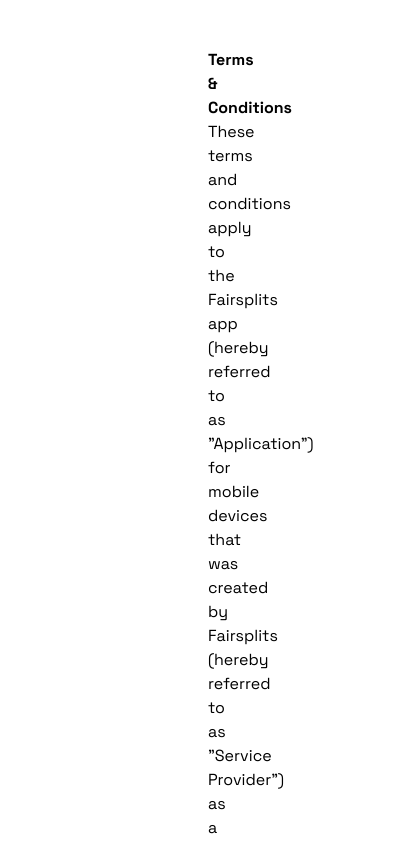
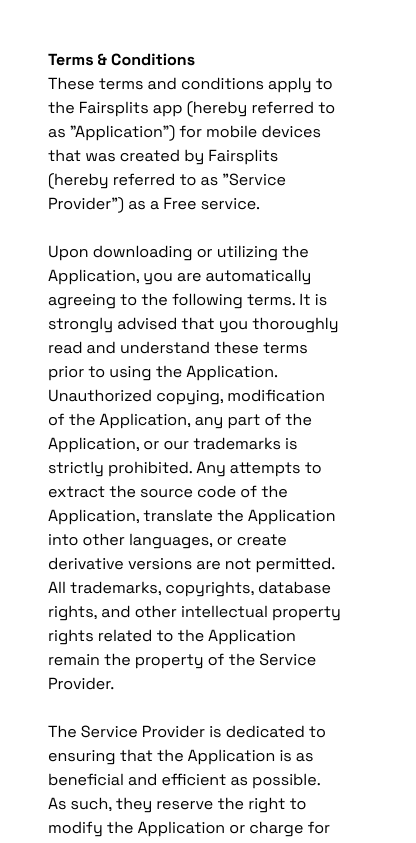
Before and after one commit to fairsplits/web, a React (Vite) app: page /privacy in a window 390 px wide. Shown: the top 843 px of the page, 416 px wide, since content can reach past the window. Built offline with nearby package versions, Linux system fonts and the light colour scheme; no server answers.

Commit message:
responsive

```diff
--- a/src/pages/privacy/index.tsx
+++ b/src/pages/privacy/index.tsx
@@ -2,7 +2,7 @@ import { ReactElement } from "react";
 
 export const PrivacyPage = (): ReactElement => {
   return (
-    <div className="prose px-52 py-12">
+    <div className="prose-sm lg:prose-base px-12 md:px-52 py-12">
       <strong>Terms &amp; Conditions</strong>
       <br />
       <p>
--- a/src/pages/terms/index.tsx
+++ b/src/pages/terms/index.tsx
@@ -2,7 +2,7 @@ import { ReactElement } from "react";
 
 export const TermsPage = (): ReactElement => {
   return (
-    <div className="prose px-52 py-12">
+    <div className="prose-sm lg:prose-base px-12 md:px-52 py-12">
       <h1>Terms and Conditions</h1>
       <p>Last updated: May 09, 2025</p>
       <p>Please read these terms and conditions carefully before using Our Service.</p>
```
